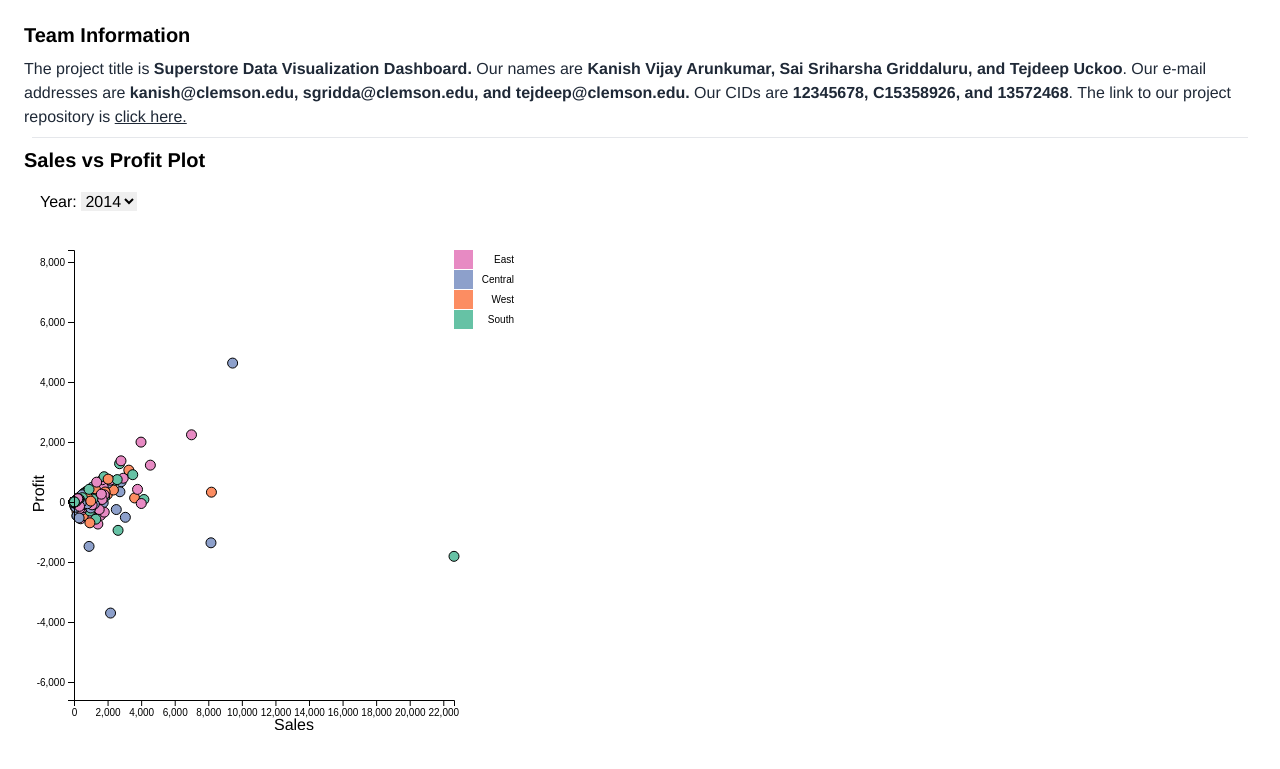
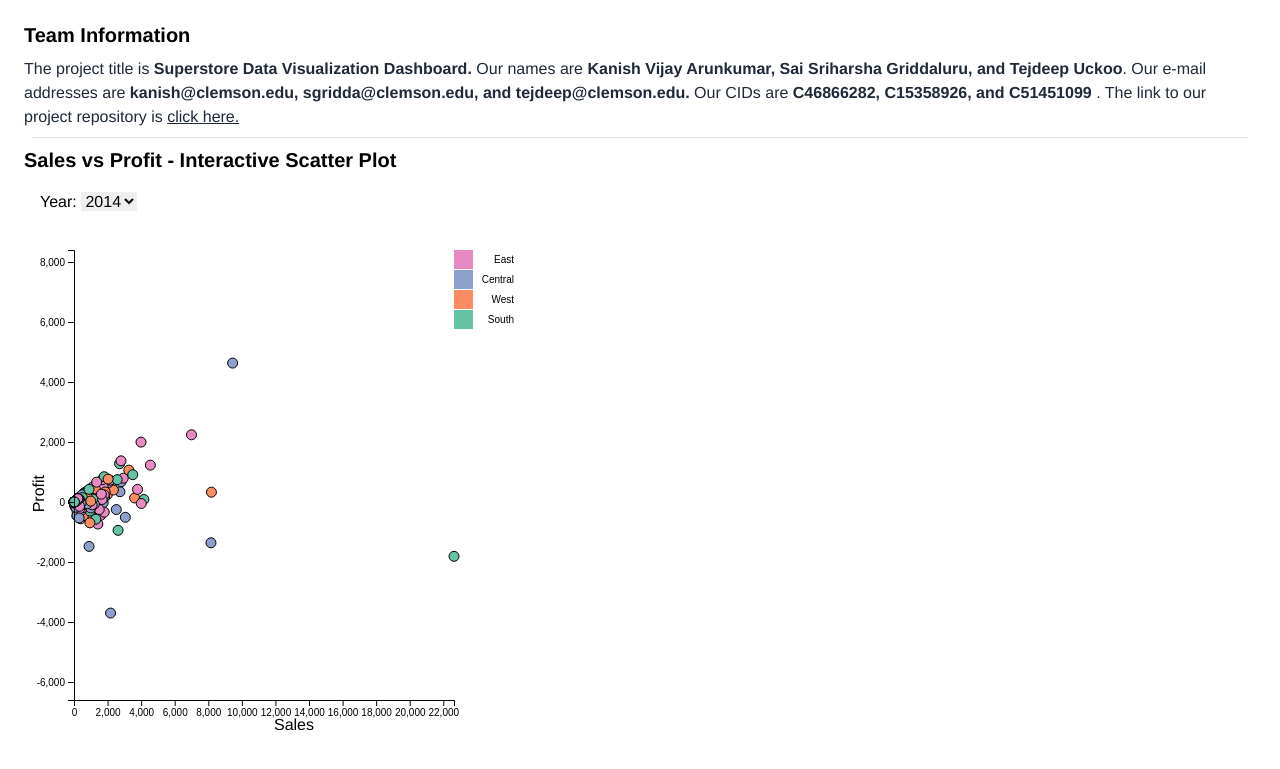
Before and after one commit to Harsha9554/gr-05-datviz-project, a website: page src/index.html in a window 1280 px wide. Shown: the part 63-832 px from the top of the page. Drawn offline with nearby package versions, Linux system fonts and the light colour scheme.

Commit message:
minor-things-changed

```diff
--- a/src/index.html
+++ b/src/index.html
@@ -29,8 +29,8 @@
                         >kanish@clemson.edu, sgridda@clemson.edu, and
                         tejdeep@clemson.edu.</b
                     >
-                    Our CIDs are <b>12345678, C15358926, and 13572468</b>. The
-                    link to our project repository is
+                    Our CIDs are <b>C46866282, C15358926, and C51451099 </b>.
+                    The link to our project repository is
                     <a
                         class="underline"
                         href="https://github.com/Harsha9554/gr-05-datviz-project"
@@ -40,7 +40,9 @@
                 <div class="m-2">
                     <hr />
                 </div>
-                <div class="font-bold text-xl mb-2">Sales vs Profit Plot</div>
+                <div class="font-bold text-xl mb-2">
+                    Sales vs Profit - Interactive Scatter Plot
+                </div>
                 <div class="m-2 p-2">
                     <label for="Year">Year:</label>
                     <select
```
